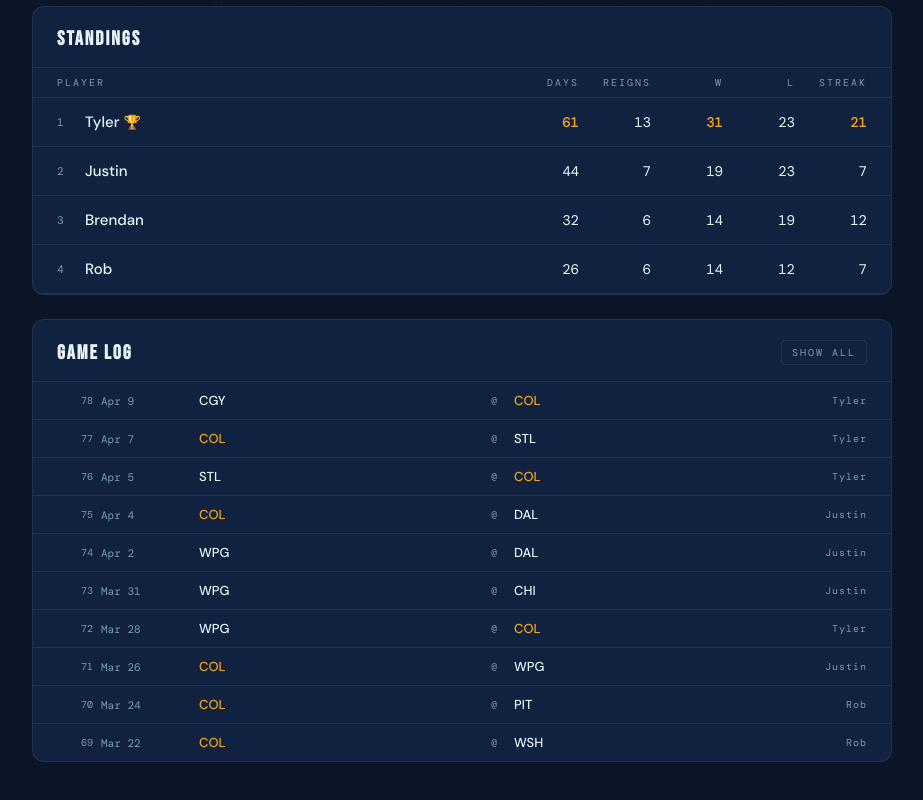
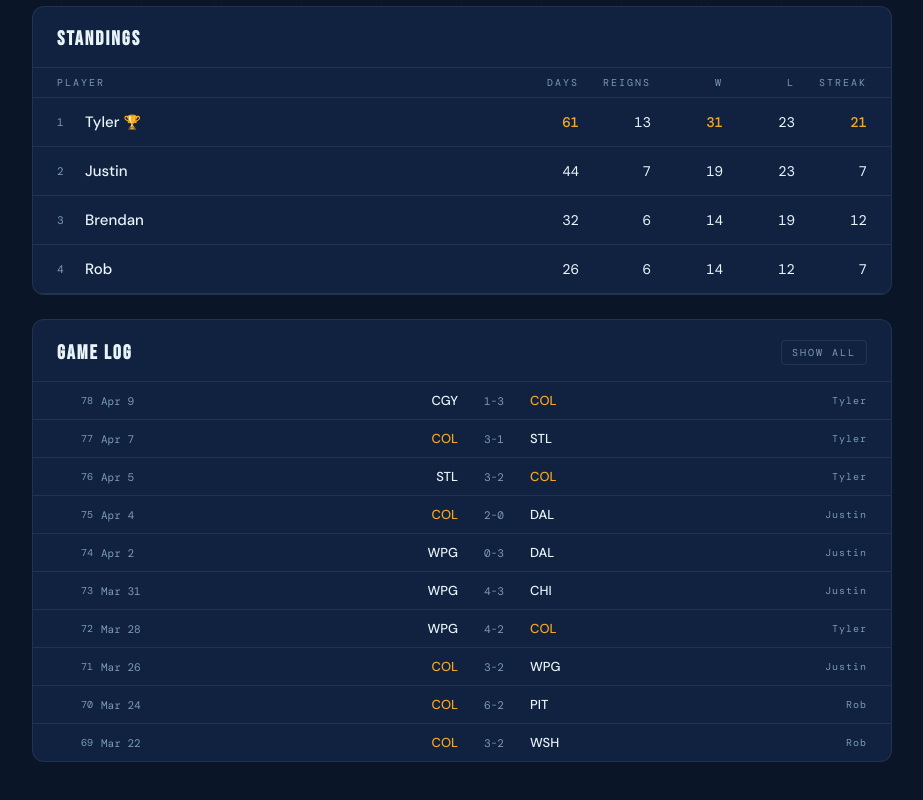
Before and after one commit to rc0923/in-season-cu, a plain HTML site: page index.html in a window 1280 px wide. Shown: the part 568-1368 px from the top of the page, without its empty margins (178-1101 px from the left). Drawn offline with nearby package versions, Linux system fonts and the light colour scheme; no server answers.

Commit message:
add score to game log, backfill log

```diff
--- a/index.html
+++ b/index.html
@@ -271,7 +271,7 @@
       <div class="log-num">${g.num}</div>
       <div class="log-date">${formatDate(g.date)}</div>
       <div class="log-team ${vChamp ? 'is-champ' : ''}">${g.visitor}</div>
-      <div class="log-at">@</div>
+      <div class="log-score">${g.score ?? '—'}</div>
       <div class="log-team ${hChamp ? 'is-champ' : ''}">${g.home}</div>
       <div class="log-owner">${owner}</div>
     `;
--- a/state.json
+++ b/state.json
@@ -307,49 +307,49 @@
       "date": "2025-10-07",
       "visitor": "CHI",
       "home": "FLA",
-      "score": null
+      "score": "2-3"
     },
     {
       "num": 2,
       "date": "2025-10-09",
       "visitor": "PHI",
       "home": "FLA",
-      "score": null
+      "score": "1-2"
     },
     {
       "num": 3,
       "date": "2025-10-11",
       "visitor": "OTT",
       "home": "FLA",
-      "score": null
+      "score": "2-6"
     },
     {
       "num": 4,
       "date": "2025-10-13",
       "visitor": "FLA",
       "home": "PHI",
-      "score": null
+      "score": "2-5"
     },
     {
       "num": 5,
       "date": "2025-10-16",
       "visitor": "WPG",
       "home": "PHI",
-      "score": null
+      "score": "5-2"
     },
     {
       "num": 6,
       "date": "2025-10-18",
       "visitor": "NSH",
       "home": "WPG",
-      "score": null
+      "score": "1-4"
     },
     {
       "num": 7,
       "date": "2025-10-20",
       "visitor": "WPG",
       "home": "CGY",
-      "score": null
+      "score": "2-1"
     },
     {
       "num": 8,
@@ -363,14 +363,14 @@
       "date": "2025-10-25",
       "visitor": "EDM",
       "home": "SEA",
-      "score": null
+      "score": "2-3"
     },
     {
       "num": 10,
       "date": "2025-10-28",
       "visitor": "MTL",
       "home": "SEA",
-      "score": null
+      "score": "4-3"
     },
     {
       "num": 11,
@@ -384,35 +384,35 @@
       "date": "2025-11-04",
       "visitor": "PHI",
       "home": "MTL",
-      "score": null
+      "score": "5-4"
     },
     {
       "num": 13,
       "date": "2025-11-06",
       "visitor": "PHI",
       "home": "NSH",
-      "score": null
+      "score": "3-1"
     },
     {
       "num": 14,
       "date": "2025-11-08",
       "visitor": "OTT",
       "home": "PHI",
-      "score": null
+      "score": "3-2"
     },
     {
       "num": 15,
       "date": "2025-11-09",
       "visitor": "UTA",
       "home": "OTT",
-      "score": null
+      "score": "2-4"
     },
     {
       "num": 16,
       "date": "2025-11-11",
       "visitor": "DAL",
       "home": "OTT",
-      "score": null
+      "score": "3-2"
     },
     {
       "num": 17,
@@ -426,14 +426,14 @@
       "date": "2025-11-15",
       "visitor": "PHI",
       "home": "DAL",
-      "score": null
+      "score": "1-5"
     },
     {
       "num": 19,
       "date": "2025-11-18",
       "visitor": "NYI",
       "home": "DAL",
-      "score": null
+      "score": "3-2"
     },
     {
       "num": 20,
@@ -447,49 +447,49 @@
       "date": "2025-11-22",
       "visitor": "STL",
       "home": "NYI",
-      "score": null
+      "score": "2-1"
     },
     {
       "num": 22,
       "date": "2025-11-24",
       "visitor": "STL",
       "home": "NYR",
-      "score": null
+      "score": "2-3"
     },
     {
       "num": 23,
       "date": "2025-11-26",
       "visitor": "NYR",
       "home": "CAR",
-      "score": null
+      "score": "4-2"
     },
     {
       "num": 24,
       "date": "2025-11-28",
       "visitor": "NYR",
       "home": "BOS",
-      "score": null
+      "score": "6-2"
     },
     {
       "num": 25,
       "date": "2025-11-29",
       "visitor": "TBL",
       "home": "NYR",
-      "score": null
+      "score": "4-1"
     },
     {
       "num": 26,
       "date": "2025-12-02",
       "visitor": "TBL",
       "home": "NYI",
-      "score": null
+      "score": "1-2"
     },
     {
       "num": 27,
       "date": "2025-12-04",
       "visitor": "COL",
       "home": "NYI",
-      "score": null
+      "score": "3-6"
     },
     {
       "num": 28,
@@ -503,49 +503,49 @@
       "date": "2025-12-07",
       "visitor": "NYI",
       "home": "FLA",
-      "score": null
+      "score": "1-4"
     },
     {
       "num": 30,
       "date": "2025-12-10",
       "visitor": "FLA",
       "home": "UTA",
-      "score": null
+      "score": "4-3"
     },
     {
       "num": 31,
       "date": "2025-12-11",
       "visitor": "FLA",
       "home": "COL",
-      "score": null
+      "score": "2-6"
     },
     {
       "num": 32,
       "date": "2025-12-13",
       "visitor": "NSH",
       "home": "COL",
-      "score": null
+      "score": "2-4"
     },
     {
       "num": 33,
       "date": "2025-12-16",
       "visitor": "COL",
       "home": "SEA",
-      "score": null
+      "score": "5-3"
     },
     {
       "num": 34,
       "date": "2025-12-19",
       "visitor": "WPG",
       "home": "COL",
-      "score": null
+      "score": "2-3"
     },
     {
       "num": 35,
       "date": "2025-12-21",
       "visitor": "COL",
       "home": "MIN",
-      "score": null
+      "score": "5-1"
     },
     {
       "num": 36,
@@ -559,49 +559,49 @@
       "date": "2025-12-27",
       "visitor": "COL",
       "home": "VGK",
-      "score": null
+      "score": "6-5"
     },
     {
       "num": 38,
       "date": "2025-12-29",
       "visitor": "LAK",
       "home": "COL",
-      "score": null
+      "score": "2-5"
     },
     {
       "num": 39,
       "date": "2025-12-31",
       "visitor": "STL",
       "home": "COL",
-      "score": null
+      "score": "1-6"
     },
     {
       "num": 40,
       "date": "2026-01-03",
       "visitor": "COL",
       "home": "CAR",
-      "score": null
+      "score": "5-3"
     },
     {
       "num": 41,
       "date": "2026-01-04",
       "visitor": "COL",
       "home": "FLA",
-      "score": null
+      "score": "1-2"
     },
     {
       "num": 42,
       "date": "2026-01-06",
       "visitor": "FLA",
       "home": "TOR",
-      "score": null
+      "score": "1-4"
     },
     {
       "num": 43,
       "date": "2026-01-08",
       "visitor": "TOR",
       "home": "PHI",
-      "score": null
+      "score": "2-1"
     },
     {
       "num": 44,
@@ -615,35 +615,35 @@
       "date": "2026-01-12",
       "visitor": "TOR",
       "home": "COL",
-      "score": null
+      "score": "4-3"
     },
     {
       "num": 46,
       "date": "2026-01-13",
       "visitor": "TOR",
       "home": "UTA",
-      "score": null
+      "score": "1-6"
     },
     {
       "num": 47,
       "date": "2026-01-15",
       "visitor": "DAL",
       "home": "UTA",
-      "score": null
+      "score": "1-2"
     },
     {
       "num": 48,
       "date": "2026-01-17",
       "visitor": "SEA",
       "home": "UTA",
-      "score": null
+      "score": "3-6"
     },
     {
       "num": 49,
       "date": "2026-01-21",
       "visitor": "PHI",
       "home": "UTA",
-      "score": null
+      "score": "4-5"
     },
     {
       "num": 50,
@@ -664,42 +664,42 @@
       "date": "2026-01-29",
       "visitor": "WPG",
       "home": "TBL",
-      "score": null
+      "score": "1-4"
     },
     {
       "num": 53,
       "date": "2026-02-01",
       "visitor": "BOS",
       "home": "TBL",
-      "score": null
+      "score": "5-6"
     },
     {
       "num": 54,
       "date": "2026-02-03",
       "visitor": "BUF",
       "home": "TBL",
-      "score": null
+      "score": "3-4"
     },
     {
       "num": 55,
       "date": "2026-02-05",
       "visitor": "FLA",
       "home": "TBL",
-      "score": null
+      "score": "1-6"
     },
     {
       "num": 56,
       "date": "2026-02-25",
       "visitor": "TOR",
       "home": "TBL",
-      "score": null
+      "score": "2-4"
     },
     {
       "num": 57,
       "date": "2026-02-26",
       "visitor": "TBL",
       "home": "CAR",
-      "score": null
+      "score": "4-5"
     },
     {
       "num": 58,
@@ -713,21 +713,21 @@
       "date": "2026-03-02",
       "visitor": "CAR",
       "home": "SEA",
-      "score": null
+      "score": "1-2"
     },
     {
       "num": 60,
       "date": "2026-03-04",
       "visitor": "STL",
       "home": "SEA",
-      "score": null
+      "score": "3-2"
     },
     {
       "num": 61,
       "date": "2026-03-06",
       "visitor": "STL",
       "home": "SJS",
-      "score": null
+      "score": "3-2"
     },
     {
       "num": 62,
@@ -741,35 +741,35 @@
       "date": "2026-03-10",
       "visitor": "NYI",
       "home": "STL",
-      "score": null
+      "score": "4-3"
     },
     {
       "num": 64,
       "date": "2026-03-13",
       "visitor": "LAK",
       "home": "NYI",
-      "score": null
+      "score": "3-2"
     },
     {
       "num": 65,
       "date": "2026-03-14",
       "visitor": "LAK",
       "home": "NJD",
-      "score": null
+      "score": "4-6"
     },
     {
       "num": 66,
       "date": "2026-03-16",
       "visitor": "BOS",
       "home": "NJD",
-      "score": null
+      "score": "3-4"
     },
     {
       "num": 67,
       "date": "2026-03-18",
       "visitor": "NJD",
       "home": "NYR",
-      "score": null
+      "score": "6-3"
     },
     {
       "num": 68,
@@ -783,35 +783,35 @@
       "date": "2026-03-22",
       "visitor": "COL",
       "home": "WSH",
-      "score": null
+      "score": "3-2"
     },
     {
       "num": 70,
       "date": "2026-03-24",
       "visitor": "COL",
       "home": "PIT",
-      "score": null
+      "score": "6-2"
     },
     {
       "num": 71,
       "date": "2026-03-26",
       "visitor": "COL",
       "home": "WPG",
-      "score": null
+      "score": "3-2"
     },
     {
       "num": 72,
       "date": "2026-03-28",
       "visitor": "WPG",
       "home": "COL",
-      "score": null
+      "score": "4-2"
     },
     {
       "num": 73,
       "date": "2026-03-31",
       "visitor": "WPG",
       "home": "CHI",
-      "score": null
+      "score": "4-3"
     },
     {
       "num": 74,
@@ -832,14 +832,14 @@
       "date": "2026-04-05",
       "visitor": "STL",
       "home": "COL",
-      "score": null
+      "score": "3-2"
     },
     {
       "num": 77,
       "date": "2026-04-07",
       "visitor": "COL",
       "home": "STL",
-      "score": null
+      "score": "3-1"
     },
     {
       "num": 78,
--- a/styles.css
+++ b/styles.css
@@ -389,7 +389,7 @@ header {
 
 .log-entry {
   display: grid;
-  grid-template-columns: 36px 90px 1fr 24px 1fr 70px;
+  grid-template-columns: 36px 90px 1fr 56px 1fr 70px;
   align-items: center;
   gap: 8px;
   padding: 10px 24px;
@@ -404,8 +404,9 @@ header {
 .log-num  { font-family: 'DM Mono', monospace; font-size: 10px; color: var(--text-dim); text-align: right; }
 .log-date { font-family: 'DM Mono', monospace; font-size: 11px; color: var(--text-dim); }
 .log-team { font-weight: 500; }
+.log-entry > div:nth-child(3) { text-align: right; }
 .log-team.is-champ { color: var(--gold); }
-.log-at   { font-family: 'DM Mono', monospace; font-size: 10px; color: var(--text-dim); text-align: center; }
+.log-score { font-family: 'DM Mono', monospace; font-size: 11px; color: var(--text-dim); text-align: center; }
 .log-owner { font-family: 'DM Mono', monospace; font-size: 10px; color: var(--text-dim); text-align: right; letter-spacing: 1px; }
 
 /* Fade-in */
@@ -437,7 +438,7 @@ header {
   .standings-cols span:nth-child(5),
   .player-row .player-stat:nth-child(3),
   .player-row .player-stat:nth-child(5) { display: none; }
-  .log-entry { grid-template-columns: 28px 76px 1fr 18px 1fr; }
+  .log-entry { grid-template-columns: 28px 76px 1fr 48px 1fr; }
   .log-owner { display: none; }
   .champion-stats { gap: 20px; }
 }
```
